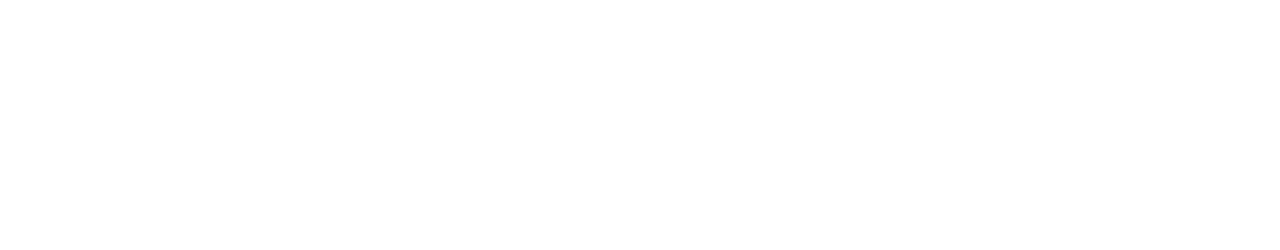
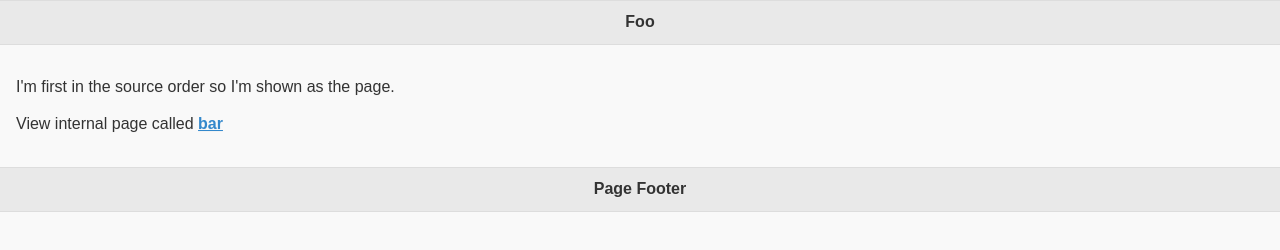
Before and after one commit to CalvertonComputing/Test-Phonegap-Build, a plain HTML site: page index.html in a window 1280 px wide. Drawn offline with Linux system fonts and the light colour scheme.

Commit message:
Index page

```diff
--- a/index.html
+++ b/index.html
@@ -2,15 +2,17 @@
 <html>
 	<head>
 		<title>Test</title>
+		<meta charset="utf-8">
 		<meta name="viewport" content="width=device-width, initial-scale=1.0, minimum-scale=1.0, maximum-scale=1.0, user-scalable=0" />
 		<meta http-equiv="Content-Type" content="text/html; charset=utf-8" />
+		<link rel="stylesheet" href="http://fonts.googleapis.com/css?family=Open+Sans:300,400,700">
 		<link rel="stylesheet" href="jquery/jquery.mobile-1.4.5.min.css" />
-		<script src="jquery/jquery-2.1.4.min.js" />
-		<script src="jquery/jquery.mobile-1.4.5.min.js" />
+		<script src="jquery/jquery-2.1.4.min.js" /></script>
+		<script src="jquery/jquery.mobile-1.4.5.min.js" /></script>
 	</head>
 	<body>
 
-<!-- Start of first page -->
+<!-- first page -->
 <div data-role="page" id="foo">
 
 	<div data-role="header">
@@ -27,7 +29,7 @@
 	</div><!-- /footer -->
 </div><!-- /page -->
 
-<!-- Start of second page -->
+<!-- second page -->
 <div data-role="page" id="bar">
 
 	<div data-role="header">
```
